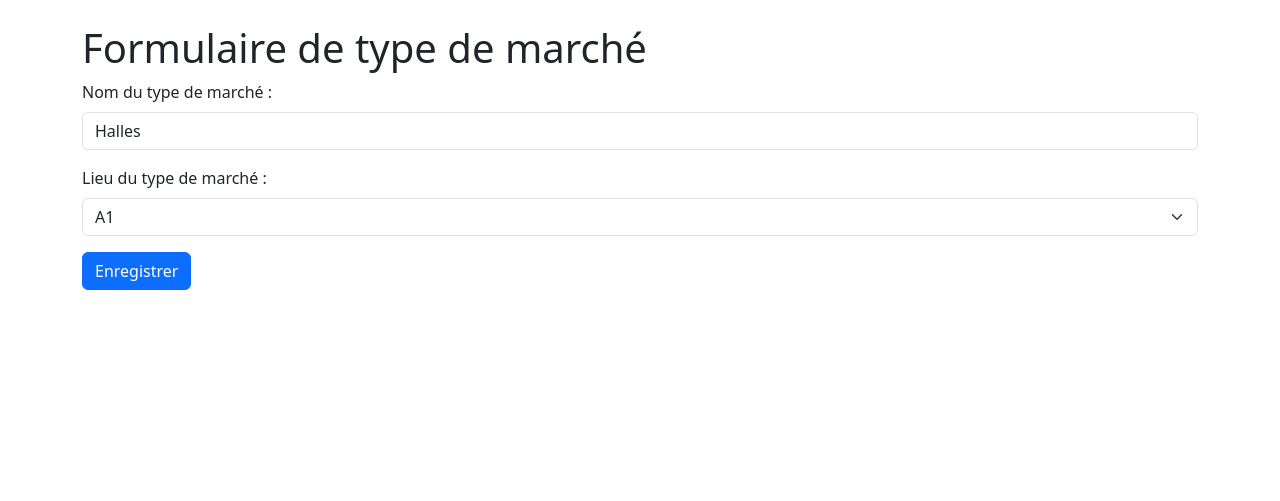
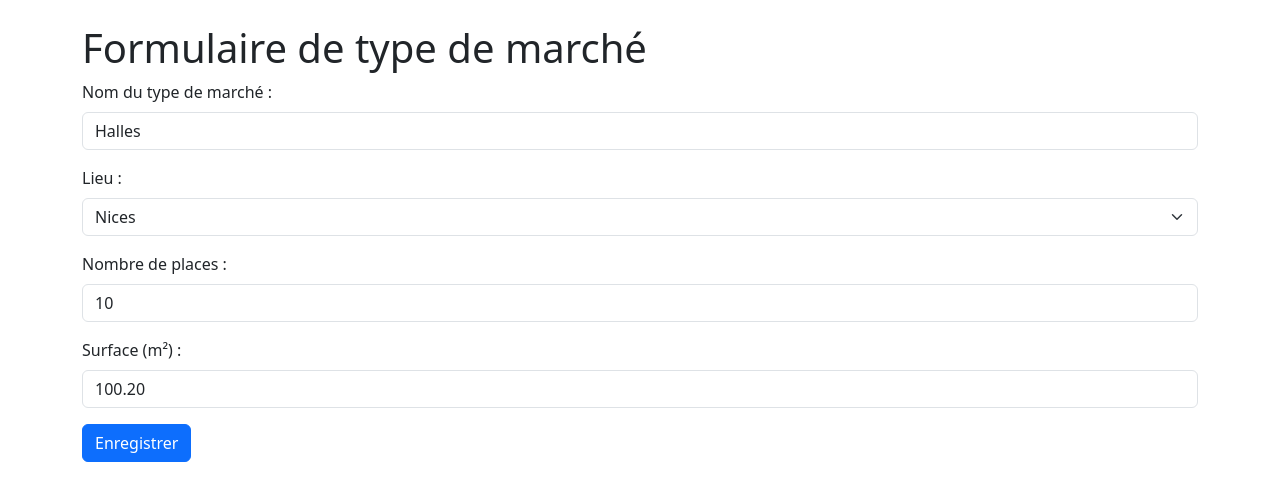
Before and after one commit to bdidier3/SAE1_04, a Flask app: page /type-marche/edit?id=3 in a window 1280 px wide. Shown: the top 501 px of the page. Run offline with Flask 3, Linux system fonts and the light colour scheme; data comes from the database, SQL or seed files in the repository.

Commit message:
Modification de edit : type_marche

```diff
--- a/app.py
+++ b/app.py
@@ -93,21 +93,31 @@ def delete_typemarche():
 def edit_typemarche():
     mycursor = get_db().cursor()
     id_type_marche = request.args.get('id', '')
-    sql = "SELECT id_type_marche, Libelle_type_marche FROM type_marche WHERE id_type_marche = %s"
+    sql = """
+        SELECT id_type_marche, Libelle_type_marche, nombre_place_type_marche, surface_type_marche, id_lieu
+        FROM type_marche
+        WHERE id_type_marche = %s
+        """
     mycursor.execute(sql, (id_type_marche,))
-    type_marche = mycursor.fetchone()  # Récupère une seule ligne sous forme de dictionnaire
-    return render_template('typemarche/edit_typemarche.html', type_marche=type_marche)
+    type_marche = mycursor.fetchone()
+    sql_lieux = "SELECT id_lieu, Libelle_lieu FROM Lieu"
+    mycursor.execute(sql_lieux)
+    lieux = mycursor.fetchall()
+    return render_template('typemarche/edit_typemarche.html', type_marche=type_marche, lieux=lieux)
 
 @app.route('/type-marche/edit', methods=['POST'])
 def valid_edit_typemarche():
     mycursor = get_db().cursor()
-    libelle = request.form['libelle']
+    Libelle_type_marche = request.form.get('Libelle_type_marche', '')
     id_type_marche = request.form.get('id', '')
-    tuple_update = (libelle, id_type_marche)
-    sql = "UPDATE type_marche SET Libelle_type_marche = %s WHERE id_type_marche = %s;"
+    id_lieu = request.form.get('id_lieu', '')
+    nombre_place_type_marche = request.form.get('nombre_place_type_marche', '')
+    surface_type_marche = request.form.get('surface_type_marche', '')
+    tuple_update = (Libelle_type_marche, id_lieu, nombre_place_type_marche, surface_type_marche, id_type_marche)
+    sql = "UPDATE type_marche SET Libelle_type_marche = %s, id_lieu = %s, nombre_place_type_marche = %s, surface_type_marche = %s WHERE id_type_marche = %s;"
     mycursor.execute(sql, tuple_update)
     get_db().commit()
-    flash(u'type de marché modifié, id : ' + id_type_marche + "libelle : " + libelle , 'alert-success')
+    flash(u'type de marché modifié, id : ' + id_type_marche + "libelle : " + Libelle_type_marche + " id_lieu : " + id_lieu + "nombre de place : " + nombre_place_type_marche + "surface : " + surface_type_marche, 'alert-success')
     return redirect('/type-marche/show')
 
 
--- a/templates/typemarche/edit_typemarche.html
+++ b/templates/typemarche/edit_typemarche.html
@@ -12,7 +12,7 @@
         <h1>Formulaire de type de marché</h1>
         <form action="/type-marche/edit" method="post">
     <!-- Champ caché pour l'ID -->
-            <input type="hidden" name="id_type_marche" value="{{ type_marche['id_type_marche'] }}">
+    <input type="hidden" name="id" value="{{ type_marche['id_type_marche'] }}">
 
     <!-- Champ pour le Libellé -->
     <div class="mb-3">
@@ -26,20 +26,46 @@
                name="Libelle_type_marche">
     </div>
 
-
     <!-- Champ pour le Lieu -->
     <div class="mb-3">
-                <label for="id_lieu" class="form-label">Lieu du type de marché :</label>
-                <select class="form-select" id="id_lieu" required name="id_lieu">
-                    <option value="A1" {% if type_marche['id_lieu'] == 'A1' %}selected{% endif %}>A1</option>
-                    <option value="A2" {% if type_marche['id_lieu'] == 'A2' %}selected{% endif %}>A2</option>
-                    <option value="B1" {% if type_marche['id_lieu'] == 'B1' %}selected{% endif %}>B1</option>
+        <label for="id_lieu" class="form-label">Lieu :</label>
+        <select name="id_lieu" id="id_lieu" class="form-select" required>
+            {% for lieu in lieux %}
+            <option value="{{ lieu['id_lieu'] }}"
+                {% if lieu['id_lieu'] == type_marche['id_lieu'] %}selected{% endif %}
+            >{{ lieu['Libelle_lieu'] }}</option>
+            {% endfor %}
         </select>
+    </div>
+
+    <!-- Champ pour le Nombre de places -->
+    <div class="mb-3">
+        <label for="nombre_place_type_marche" class="form-label">Nombre de places :</label>
+        <input type="text"
+               class="form-control"
+               id="nombre_place_type_marche"
+               placeholder="Entrez le nombre de places"
+               required
+               value="{{ type_marche['nombre_place_type_marche'] }}"
+               name="nombre_place_type_marche">
+    </div>
+
+    <!-- Champ pour la surface -->
+    <div class="mb-3">
+        <label for="surface_type_marche" class="form-label">Surface (m²) :</label>
+        <input type="text"
+               class="form-control"
+               id="surface_type_marche"
+               placeholder="Entrez la surface"
+               required
+               value="{{ type_marche['surface_type_marche'] }}"
+               name="surface_type_marche">
     </div>
 
     <!-- Bouton de soumission -->
     <button type="submit" class="btn btn-primary">Enregistrer</button>
 </form>
+
     </div>
 
     <!-- Inclure Bootstrap 5 JS (pour les fonctionnalités supplémentaires) -->
--- a/templates/typemarche/show_typemarche.html
+++ b/templates/typemarche/show_typemarche.html
@@ -21,7 +21,7 @@
 {% if typemarche | length >= 1 %}
     <table>
         <tr>
-            <th>id</th><th>nom</th><th>Lieu</th>
+            <th>ID</th><th>Nom</th><th>Lieu</th><th>Nombre de places</th><th>Surface</th>
         </tr>
         {% for typemarches in typemarche %}
             <tr>
@@ -31,6 +31,8 @@
                 <td>{{ typemarches.id_type_marche }}</td>
                 <td>{{ typemarches.Libelle_type_marche }}</td>
                 <td>{{ typemarches.id_lieu}}</td>
+                <td>{{ typemarches.nombre_place_type_marche}}</td>
+                <td>{{ typemarches.surface_type_marche}}</td>
                 <td>
                       <a href="/type-marche/edit?id={{ typemarches.id_type_marche }}">editer</a>&nbsp;
                       <a href="/type-marche/delete?id={{ typemarches.id_type_marche }}" >supprimer</a>
```
Also changed, not shown: sql_projet.sql (+12 -10 lines). Lines whose indentation alone changed are shown as unchanged.
